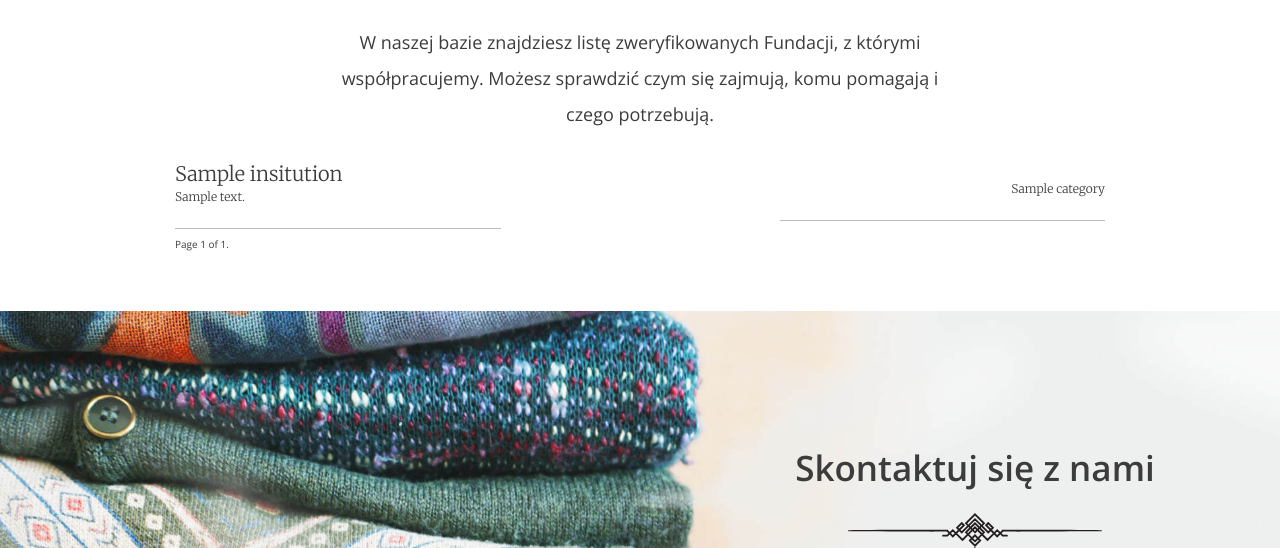
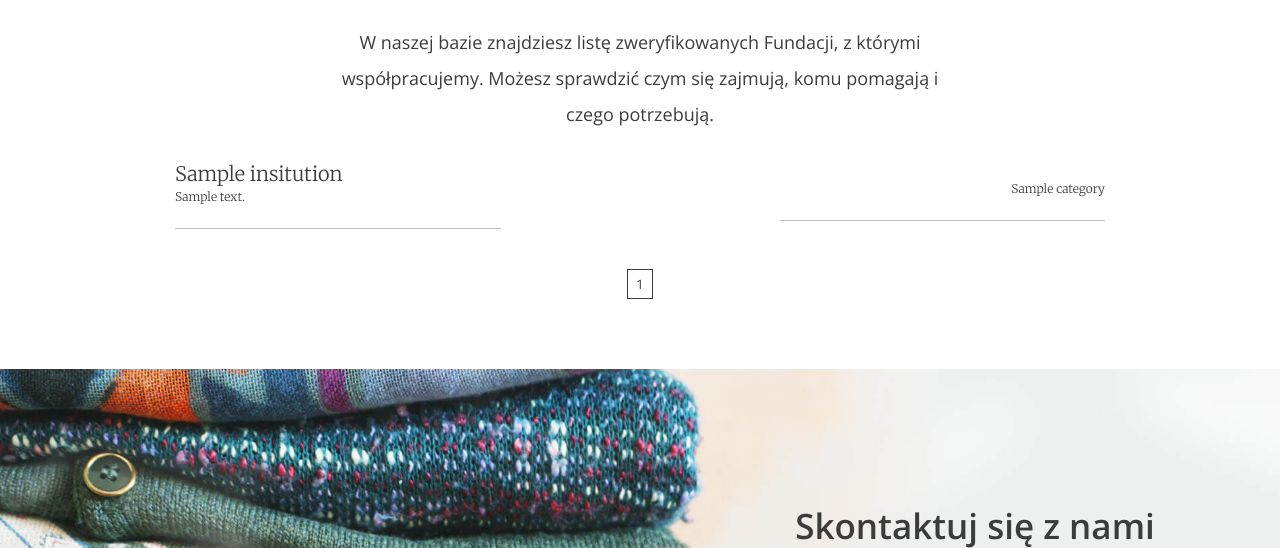
Before and after one commit to WojciechGdansk/charity, a Django app: page / in a window 1280 px wide. Shown: the part 2733-3281 px from the top of the page. Run offline with Django 4.2, Linux system fonts and the light colour scheme; tables that the repository leaves empty hold one stand-in row (values such as "Sample post"); some libraries are stand-ins or nearby versions.

Commit message:
paginatior html done

```diff
--- a/charity/settings.py
+++ b/charity/settings.py
@@ -41,7 +41,8 @@ INSTALLED_APPS = [
     'django.contrib.sessions',
     'django.contrib.messages',
     'django.contrib.staticfiles',
-    'giving'
+    'giving',
+    'mathfilters'
 ]
 
 MIDDLEWARE = [
--- a/giving/static/js/app.js
+++ b/giving/static/js/app.js
@@ -62,7 +62,6 @@
         changePage(e) {
             e.preventDefault();
             const page = e.target.dataset.page;
-
             console.log(page);
         }
     }
--- a/giving/templates/index.html
+++ b/giving/templates/index.html
@@ -1,5 +1,6 @@
 {% extends 'base.html' %}
 {% load static %}
+{% load mathfilters %}
 {% block title %}Document{% endblock %}
 {% block body %}
 
@@ -102,30 +103,18 @@
             {% endfor %}
 
         </ul>
-      <div class="pagination">
-        <span class="step-links">
-            {% if foundations.has_previous %}
-                <a href="?page=1">&laquo; first</a>
-                <a href="?page={{ foundations.previous_page_number }}">previous</a>
-            {% endif %}
+        <ul class="help--slides-pagination">
+            {% for foundation in foundations %}
+                {% with howmany=forloop.counter|sub:1 %}
+                {% if howmany|divisibleby:5 %}
+                    {% with number=forloop.counter|intdiv:5 %}
+                        <li><a href="#" class="btn btn--small btn--without-border active" data-page="{{ number|add:1 }}">{{ number|add:1 }}</a></li>
+                    {% endwith %}
+                {% endif %}
+                {% endwith %}
+            {% endfor %}
+        </ul>
 
-            <span class="current">
-                Page {{ foundations.number }} of {{ foundations.paginator.num_pages }}.
-            </span>
-
-            {% if foundations.has_next %}
-                <a href="?page={{ foundations.next_page_number }}">next</a>
-                <a href="?page={{ foundations.paginator.num_pages }}">last &raquo;</a>
-        {% endif %}
-        </span>
-      </div>
-        <!-- Pagination
-        <ul class="help--slides-pagination">
-          <li><a href="#" class="btn btn--small btn--without-border active" data-page="1">1</a></li>
-          <li><a href="#" class="btn btn--small btn--without-border" data-page="2">2</a></li>
-          <li><a href="#" class="btn btn--small btn--without-border" data-page="3">3</a></li>
-        </ul>
-        -->
       </div>
 
 
@@ -146,23 +135,23 @@
               </li>
             {% endfor %}
         </ul>
-      <div class="pagination">
-        <span class="step-links">
-            {% if non_governmental_organization.has_previous %}
-                <a href="?page=1">&laquo; first</a>
-                <a href="?page={{ non_governmental_organization.previous_page_number }}">previous</a>
-            {% endif %}
-
-            <span class="current">
-                Page {{ non_governmental_organization.number }} of {{ non_governmental_organization.paginator.num_pages }}.
-            </span>
-
-            {% if non_governmental_organization.has_next %}
-                <a href="?page={{ non_governmental_organization.next_page_number }}">next</a>
-                <a href="?page={{ non_governmental_organization.paginator.num_pages }}">last &raquo;</a>
-        {% endif %}
-        </span>
-      </div>
+{#      <div class="pagination">#}
+{#        <span class="step-links">#}
+{#            {% if non_governmental_organization.has_previous %}#}
+{#                <a href="?page=1">&laquo; first</a>#}
+{#                <a href="?page={{ non_governmental_organization.previous_page_number }}">previous</a>#}
+{#            {% endif %}#}
+{##}
+{#            <span class="current">#}
+{#                Page {{ non_governmental_organization.number }} of {{ non_governmental_organization.paginator.num_pages }}.#}
+{#            </span>#}
+{##}
+{#            {% if non_governmental_organization.has_next %}#}
+{#                <a href="?page={{ non_governmental_organization.next_page_number }}">next</a>#}
+{#                <a href="?page={{ non_governmental_organization.paginator.num_pages }}">last &raquo;</a>#}
+{#        {% endif %}#}
+{#        </span>#}
+{#      </div>#}
         <!-- Pagination
         <ul class="help--slides-pagination">
           <li><a href="#" class="btn btn--small btn--without-border active" data-page="1">1</a></li>
@@ -189,29 +178,34 @@
               </li>
             {% endfor %}
         </ul>
-      <div class="pagination">
-        <span class="step-links">
-            {% if local_collection.has_previous %}
-                <a href="?page=1">&laquo; first</a>
-                <a href="?page={{ local_collection.previous_page_number }}">previous</a>
-            {% endif %}
+{#      <div class="pagination">#}
+{#        <span class="step-links">#}
+{#            {% if local_collection.has_previous %}#}
+{#                <a href="?page=1">&laquo; first</a>#}
+{#                <a href="?page={{ local_collection.previous_page_number }}">previous</a>#}
+{#            {% endif %}#}
+{##}
+{#            <span class="current">#}
+{#                Page {{ local_collection.number }} of {{ local_collection.paginator.num_pages }}.#}
+{#            </span>#}
+{##}
+{#            {% if local_collection.has_next %}#}
+{#                <a href="?page={{ local_collection.next_page_number }}">next</a>#}
+{#                <a href="?page={{ local_collection.paginator.num_pages }}">last &raquo;</a>#}
+{#        {% endif %}#}
+{#        </span>#}
+{#      </div>#}
+        Pagination
+        <ul class="help--slides-pagination">
+            {% for collection in local_collection %}
+                {% if forloop.counter|divisibleby:5 %}
+                    {% with number=forloop.counter|intdiv:5 %}
+                        <li><a href="#" class="btn btn--small btn--without-border active" data-page="{{ number }}">{{ number }}</a></li>
+                    {% endwith %}
+                {% endif %}
+            {% endfor %}
+        </ul>
 
-            <span class="current">
-                Page {{ local_collection.number }} of {{ local_collection.paginator.num_pages }}.
-            </span>
-
-            {% if local_collection.has_next %}
-                <a href="?page={{ local_collection.next_page_number }}">next</a>
-                <a href="?page={{ local_collection.paginator.num_pages }}">last &raquo;</a>
-        {% endif %}
-        </span>
-      </div>
-        <!-- Pagination
-        <ul class="help--slides-pagination">
-          <li><a href="#" class="btn btn--small btn--without-border active" data-page="1">1</a></li>
-          <li><a href="#" class="btn btn--small btn--without-border" data-page="2">2</a></li>
-        </ul>
-        -->
       </div>
     </section>
 
--- a/giving/views.py
+++ b/giving/views.py
@@ -21,13 +21,13 @@ class LandingPage(View):
         foundations = Insitution.objects.filter(type=1).order_by('id')
         paginator_foundations = Paginator(foundations, 5)
         page = request.GET.get('page')
-        foundations = paginator_foundations.get_page(page)
+        # foundations = paginator_foundations.get_page(page)
         non_governmental_organization = Insitution.objects.filter(type=2).order_by('id')
         paginator_nongover = Paginator(non_governmental_organization, 5)
-        non_governmental_organization = paginator_nongover.get_page(page)
+        # non_governmental_organization = paginator_nongover.get_page(page)
         local_collection = Insitution.objects.filter(type=3).order_by('id')
         paginator_local_collections = Paginator(local_collection, 5)
-        local_collection = paginator_local_collections.get_page(page)
+        # local_collection = paginator_local_collections.get_page(page)
         return render(request, 'index.html', context={
             "bags": Donation.objects.aggregate(Sum('quantity'))['quantity__sum'],
             'supported_institutions': len(supported_institution),
```
